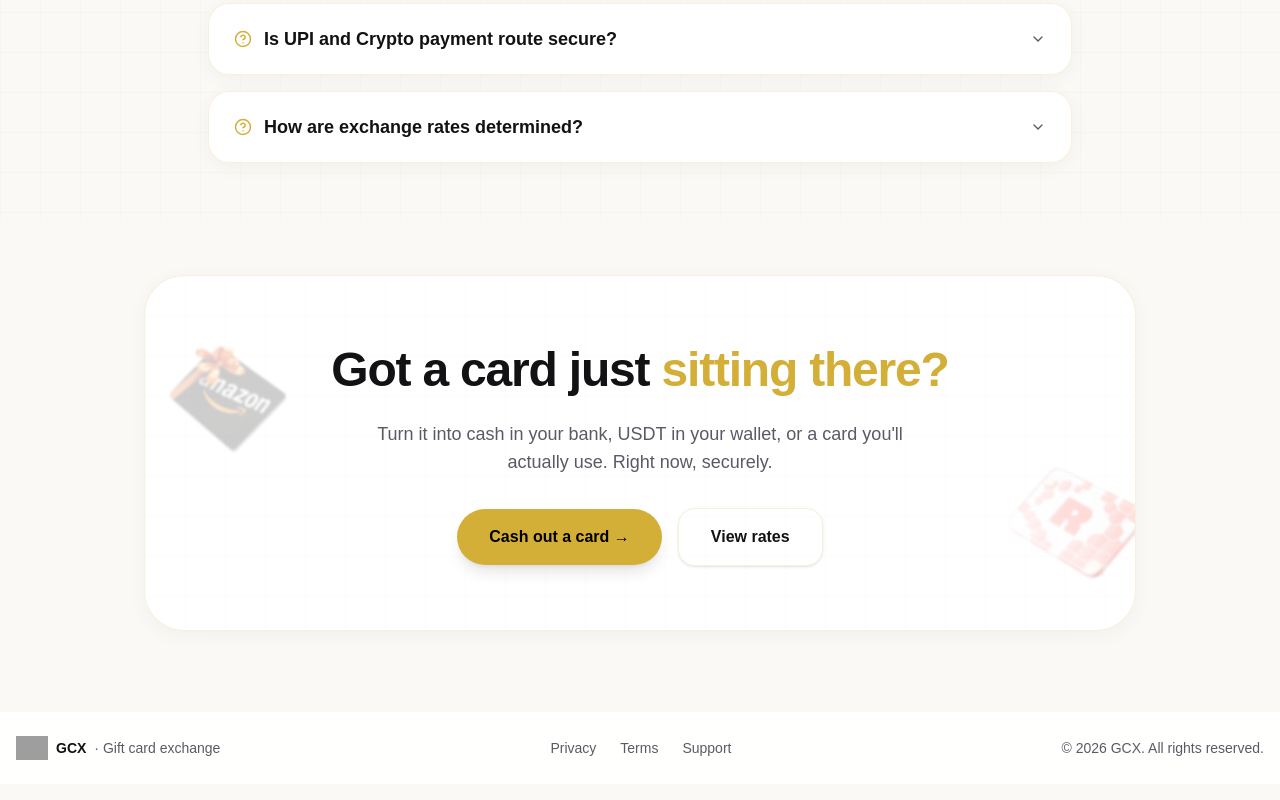
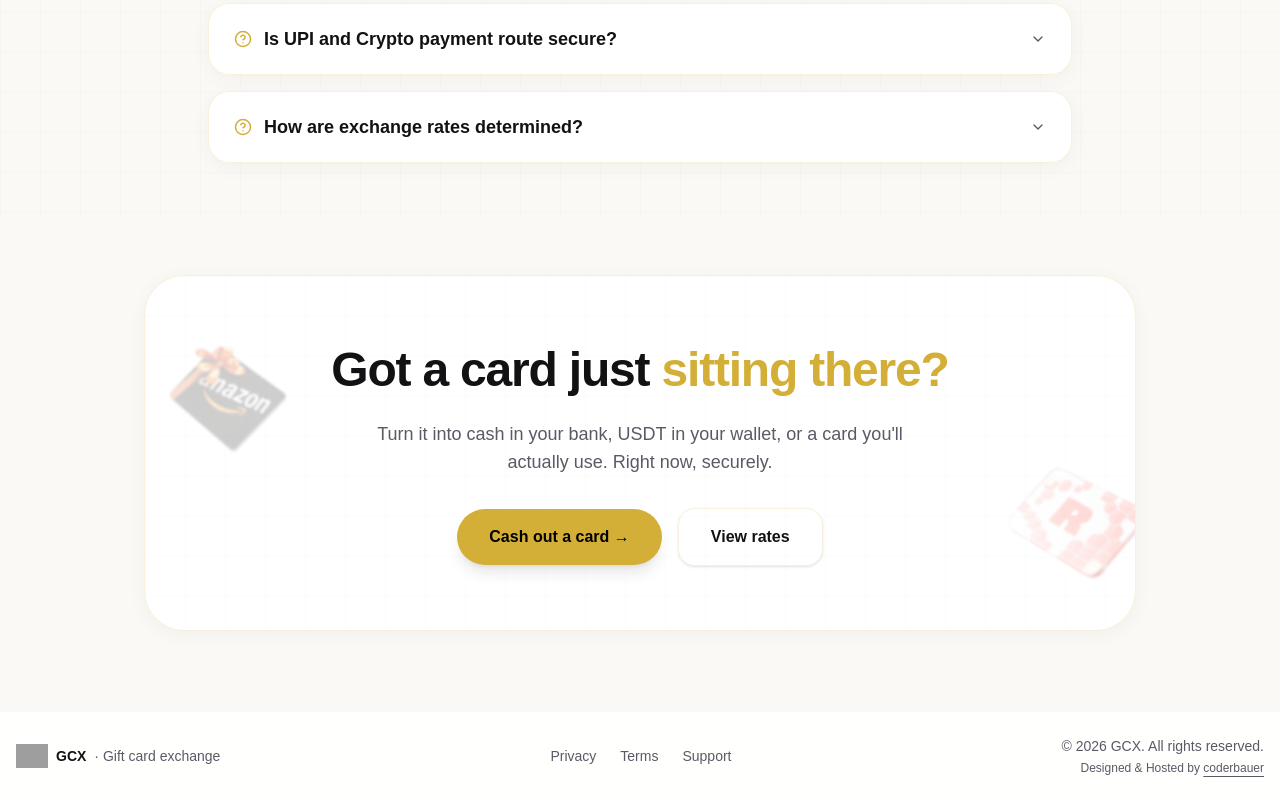
Before and after one commit to Scodify236/refactored-pancake, a Next.js app: page / in a window 1280 px wide. Shown: the part 4439-5239 px from the top of the page. Built offline with nearby package versions, Linux system fonts and the light colour scheme; no server answers; grey boxes are pictures that could not be loaded.

Commit message:
Update footer with 2026 copyright and coderbauer design link

```diff
--- a/src/components/Footer.tsx
+++ b/src/components/Footer.tsx
@@ -15,7 +15,20 @@ export function Footer() {
           <Link to="/terms" className="hover:text-foreground transition">Terms</Link>
           <Link to="/support" className="hover:text-foreground transition">Support</Link>
         </div>
-        <p>© {new Date().getFullYear()} GCX. All rights reserved.</p>
+        <div className="flex flex-col sm:items-end gap-1 text-center sm:text-right">
+          <p>© 2026 GCX. All rights reserved.</p>
+          <p className="text-xs">
+            Designed & Hosted by{" "}
+            <a
+              href="https://coderbauer.in"
+              target="_blank"
+              rel="noopener noreferrer"
+              className="hover:text-foreground transition underline underline-offset-4"
+            >
+              coderbauer
+            </a>
+          </p>
+        </div>
       </div>
     </footer>
   )
```
